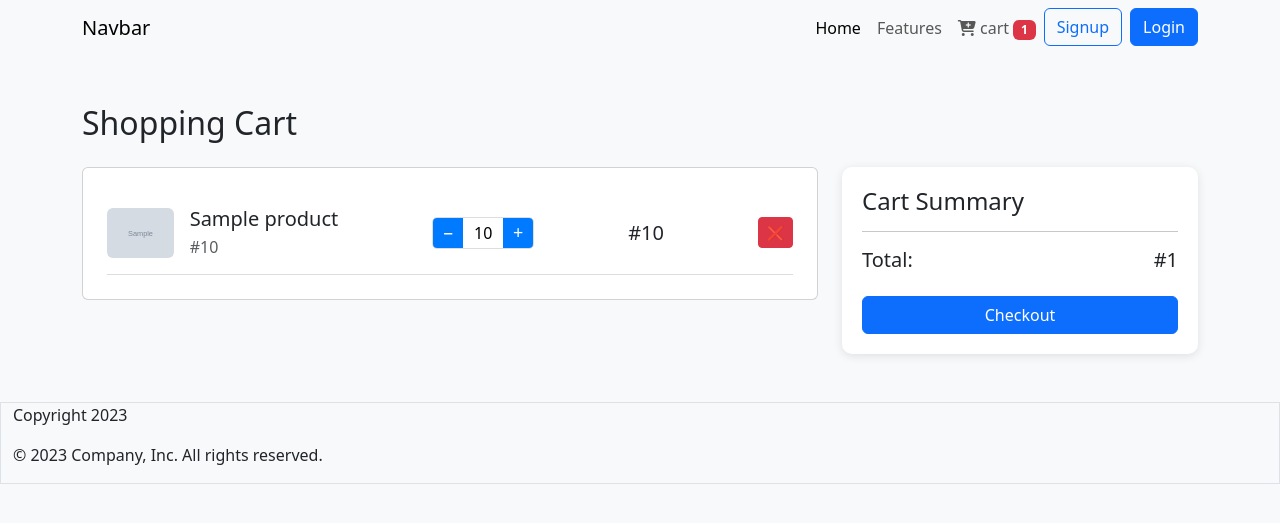
After one commit to DamilareArise/ecommerce, a Django app: template template/cart.html in a window 1280 px wide. The commit adds this page. Shown: the top 523 px of the page. Run offline with Django 3.2, Linux system fonts and the light colour scheme; the template is opened without the code that fills it: most values are stand-ins (such as "Sample title", 1, 10 or a date in 2020); grey boxes marked "Sample" are stand-in pictures; some libraries are stand-ins or nearby versions.

Commit message:
Add cart view and quantity reduction functionality: implement viewCart and reduceQuantity views, update URLs, and enhance cart display in templates.

```diff
--- a/cartApp/context_processors.py
+++ b/cartApp/context_processors.py
@@ -13,5 +13,10 @@ def cart_length(request):
 #     "7": {"quantity": 2, "price": 23}
 # }
 
+# [
+#     ('2', {'quantity': 2, 'price': 23}),
+# ]
+
+# for item in cart.values():
 
 # cart.values() # dict_values([{"quantity": 2, "price": 23},{"quantity": 2, "price": 23}])
--- a/cartApp/urls.py
+++ b/cartApp/urls.py
@@ -1,6 +1,9 @@
-from .views import add_to_cart
+from .views import add_to_cart, viewCart, reduceQuantity
 from django.urls import path
 
 urlpatterns = [
     path('add-to-cart/<int:product_id>/', add_to_cart, name='add-to-cart'),
+    path('view-cart/', viewCart, name='view-cart'),
+    path('reduce-quantity/<int:product_id>/', reduceQuantity, name='reduce-quantity'),
+
 ]
--- a/settings.py
+++ b/settings.py
@@ -43,7 +43,8 @@ INSTALLED_APPS = [
     "ecommerce.productApp",
     "bootstrapform",
     "ecommerce.userApp",
-    "ecommerce.cartApp"
+    "ecommerce.cartApp",
+    'django.contrib.humanize',
 ]
 
 MIDDLEWARE = [
--- /dev/null
+++ b/template/cart.html
@@ -0,0 +1,92 @@
+{% extends "common.html" %}
+{% load static %}
+{% block main_content %}
+{% load humanize %}
+
+<style>
+    body {
+        background-color: #f8f9fa;
+    }
+    .cart-item {
+        border-bottom: 1px solid #ddd;
+        padding: 15px 0;
+    }
+    .cart-summary {
+        background: white;
+        padding: 20px;
+        border-radius: 10px;
+        box-shadow: 0 2px 10px rgba(0,0,0,0.1);
+    }
+    .quantity-container {
+            display: flex;
+            align-items: center;
+            border: 1px solid #ddd;
+            border-radius: 5px;
+            overflow: hidden;
+        }
+    .quantity-btn {
+        background: #007bff;
+        color: white;
+        border: none;
+        width: 30px;
+        height: 30px;
+        font-size: 18px;
+    }
+    .quantity-input {
+        width: 40px;
+        text-align: center;
+        border: none;
+    }
+</style>
+</head>
+<body>
+
+<div class="container my-5">
+<h2 class="mb-4">Shopping Cart</h2>
+
+<div class="row">
+    <!-- Cart Items -->
+    <div class="col-md-8">
+        <div class="card p-4">
+
+            {% for item in cart_items %}
+
+            <div class="cart-item d-flex justify-content-between align-items-center">
+                <div class="d-flex align-items-center">
+                    <img src="{{item.product.image.url}}" class="rounded me-3" alt="Product" height="50">
+                    <div>
+                        <h5 class="mb-1">{{item.product.product_name}}</h5>
+                        <p class="mb-0 text-muted">#{{item.price|intcomma}}</p>
+                    </div>
+                </div>
+                <div class="quantity-container">
+                    <a href="{% url 'reduce-quantity' item.product.id %}"><button class="quantity-btn decrement">−</button></a>
+                    <input type="text" class="quantity-input" value="{{item.quantity}}" readonly>
+                    <a href="{% url 'add-to-cart' item.product.id %}"><button class="quantity-btn increment"> +</button></a>
+                </div>
+                <div>
+                    <h5 class="mb-0">#{{item.subtotal|intcomma}}</h5>
+                </div>
+                <button class="btn btn-danger btn-sm">❌</button>
+            </div>
+            {% endfor %}
+
+
+
+        </div>
+    </div>
+
+    <!-- Cart Summary -->
+    <div class="col-md-4">
+        <div class="cart-summary">
+            <h4>Cart Summary</h4>
+            <hr>
+
+            <h5>Total: <span class="float-end">#{{total_price|intcomma}}</span></h5>
+            <button class="btn btn-primary w-100 mt-3">Checkout</button>
+        </div>
+    </div>
+</div>
+</div>
+
+{% endblock main_content %}
--- a/template/common.html
+++ b/template/common.html
@@ -25,7 +25,7 @@
                     <a class="nav-link" href="#">Features</a>
                   </li>
                   <li class="nav-item">
-                    <a class="nav-link" href="#"><i class="fa-solid fa-cart-plus"></i> cart <span class="badge text-bg-danger">{{ cart_length }}</span></a>
+                    <a class="nav-link" href="{% url 'view-cart' %}"><i class="fa-solid fa-cart-plus"></i> cart <span class="badge text-bg-danger">{{ cart_length }}</span></a>
                   </li>
 
 
--- a/template/index.html
+++ b/template/index.html
@@ -2,6 +2,7 @@
 {% extends "common.html" %}
 {% load static %}
 {% block main_content %}
+{% load humanize %}
     <main class="container my-3">
 
         {% if request.user.is_authenticated %}
@@ -24,7 +25,7 @@
 
 
                     <p>{{ product.product_name }}</p>
-                    <p>#{{product.price}}</p>
+                    <p>#{{product.price|intcomma}}</p>
                     <p><a href="{% url 'view-product' product.id %}">view more..</a></p>
                     <a href="{% url 'add-to-cart' product.id %}" class="btn btn-sm btn-secondary">add to cart</a>
 
```
Also changed, not shown: cartApp/views.py (+42 -1 lines), 1 other file.
